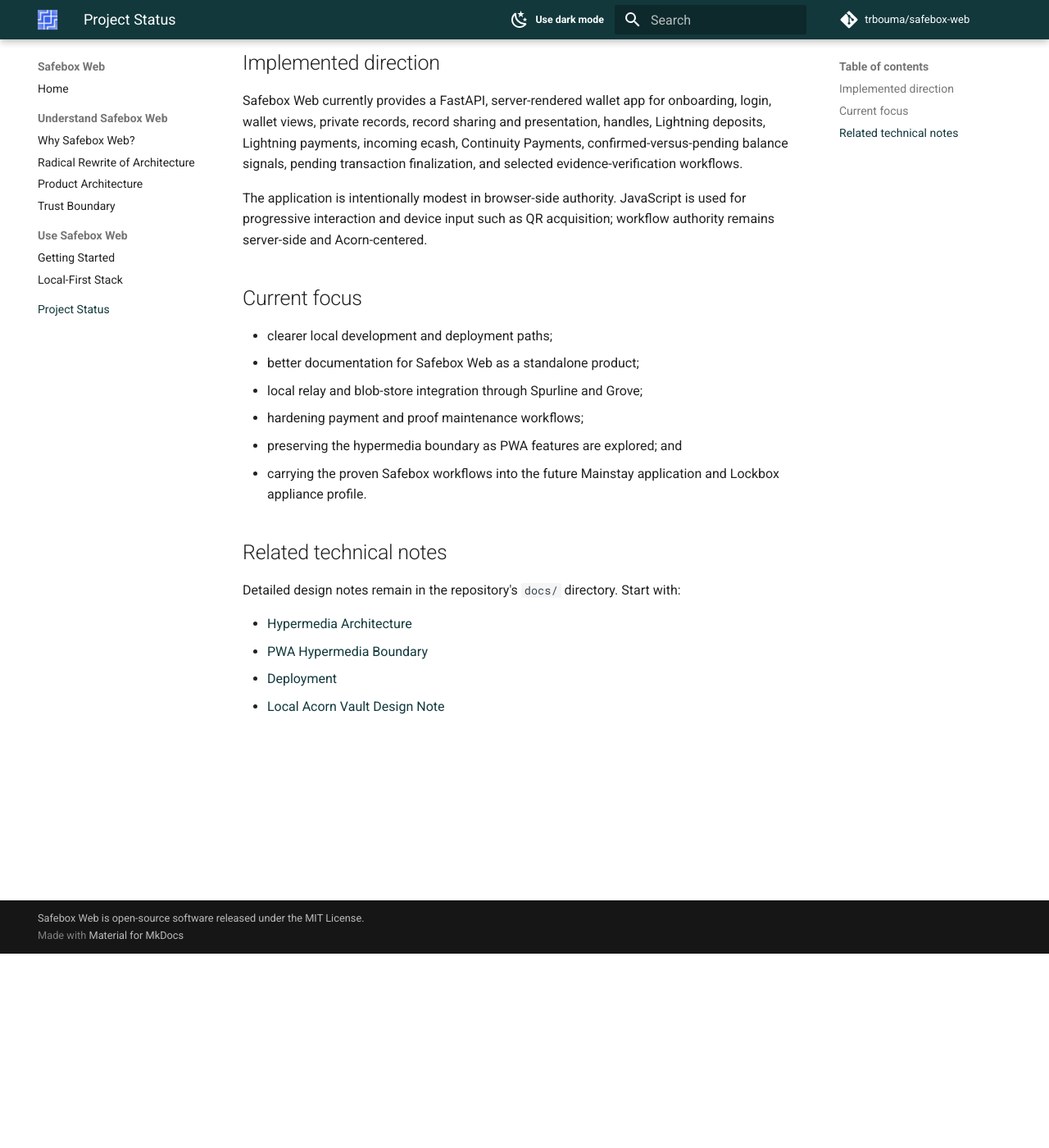
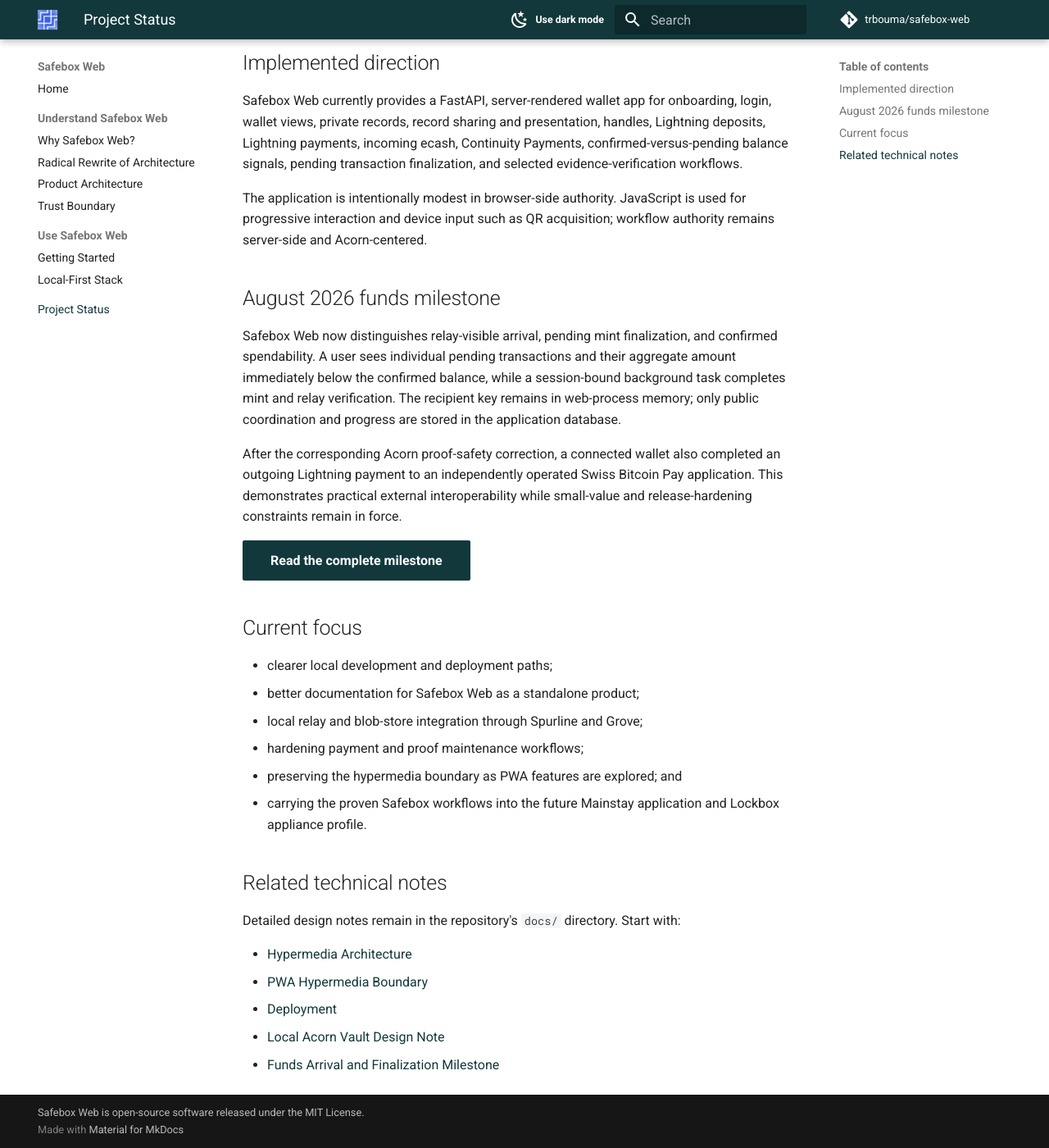
Before and after one commit to trbouma/safebox-web, an MkDocs documentation site: the page built from website/project-status.md, in a window 1280 px wide and 1400 px high, scrolled down 237 px. Shown: the whole window at 82% size. Built offline with MkDocs 1.6.1 and Material for MkDocs 9.7.7, drawn with Linux system fonts in a browser that asks for light colours; comment, search, counter and statistics services are not loaded.

Commit message:
project status

```diff
--- a/website/project-status.md
+++ b/website/project-status.md
@@ -21,6 +21,23 @@
 is used for progressive interaction and device input such as QR acquisition;
 workflow authority remains server-side and Acorn-centered.
 
+## August 2026 funds milestone
+
+Safebox Web now distinguishes relay-visible arrival, pending mint finalization,
+and confirmed spendability. A user sees individual pending transactions and
+their aggregate amount immediately below the confirmed balance, while a
+session-bound background task completes mint and relay verification. The
+recipient key remains in web-process memory; only public coordination and
+progress are stored in the application database.
+
+After the corresponding Acorn proof-safety correction, a connected wallet also
+completed an outgoing Lightning payment to an independently operated Swiss
+Bitcoin Pay application. This demonstrates practical external
+interoperability while small-value and release-hardening constraints remain in
+force.
+
+[Read the complete milestone](https://github.com/trbouma/safebox-web/blob/main/docs/FUNDS-ARRIVAL-AND-FINALIZATION-MILESTONE-2026-08-13.md){ .md-button .md-button--primary }
+
 ## Current focus
 
 - clearer local development and deployment paths;
@@ -40,3 +57,4 @@
 - [PWA Hypermedia Boundary](https://github.com/trbouma/safebox-web/blob/main/docs/PWA-HYPERMEDIA-BOUNDARY.md)
 - [Deployment](https://github.com/trbouma/safebox-web/blob/main/docs/DEPLOYMENT.md)
 - [Local Acorn Vault Design Note](https://github.com/trbouma/safebox-web/blob/main/docs/LOCAL-ACORN-VAULT-DESIGN-NOTE.md)
+- [Funds Arrival and Finalization Milestone](https://github.com/trbouma/safebox-web/blob/main/docs/FUNDS-ARRIVAL-AND-FINALIZATION-MILESTONE-2026-08-13.md)
```
Also changed, not shown: docs/CONCURRENCY-AND-JOB-COORDINATION.md (+3 -0 lines), docs/FUNDS-ARRIVAL-AND-FINALIZATION-MILESTONE-2026-08-13.md (added, +142 -0 lines), docs/LIGHTNING-HANDLE-PAYMENTS.md (+8 -0 lines).
